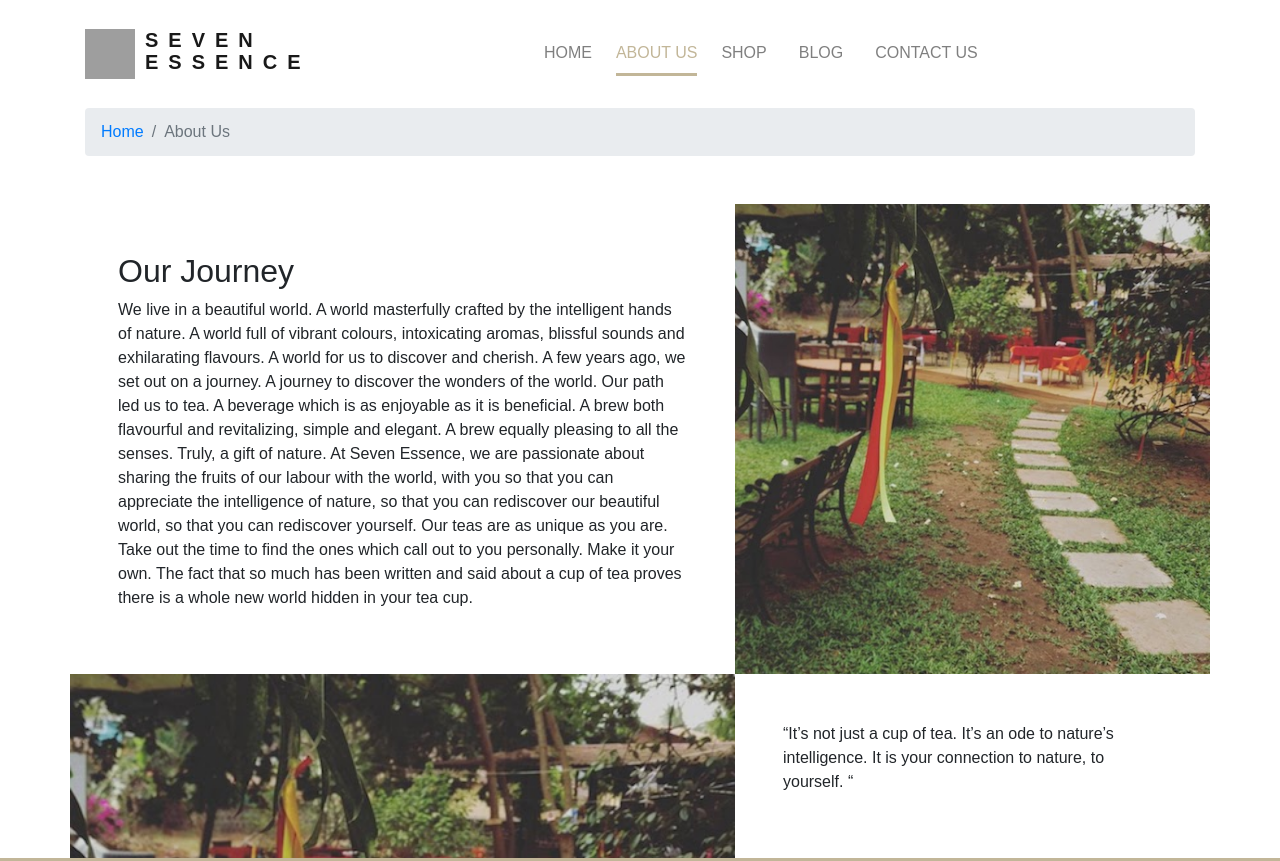
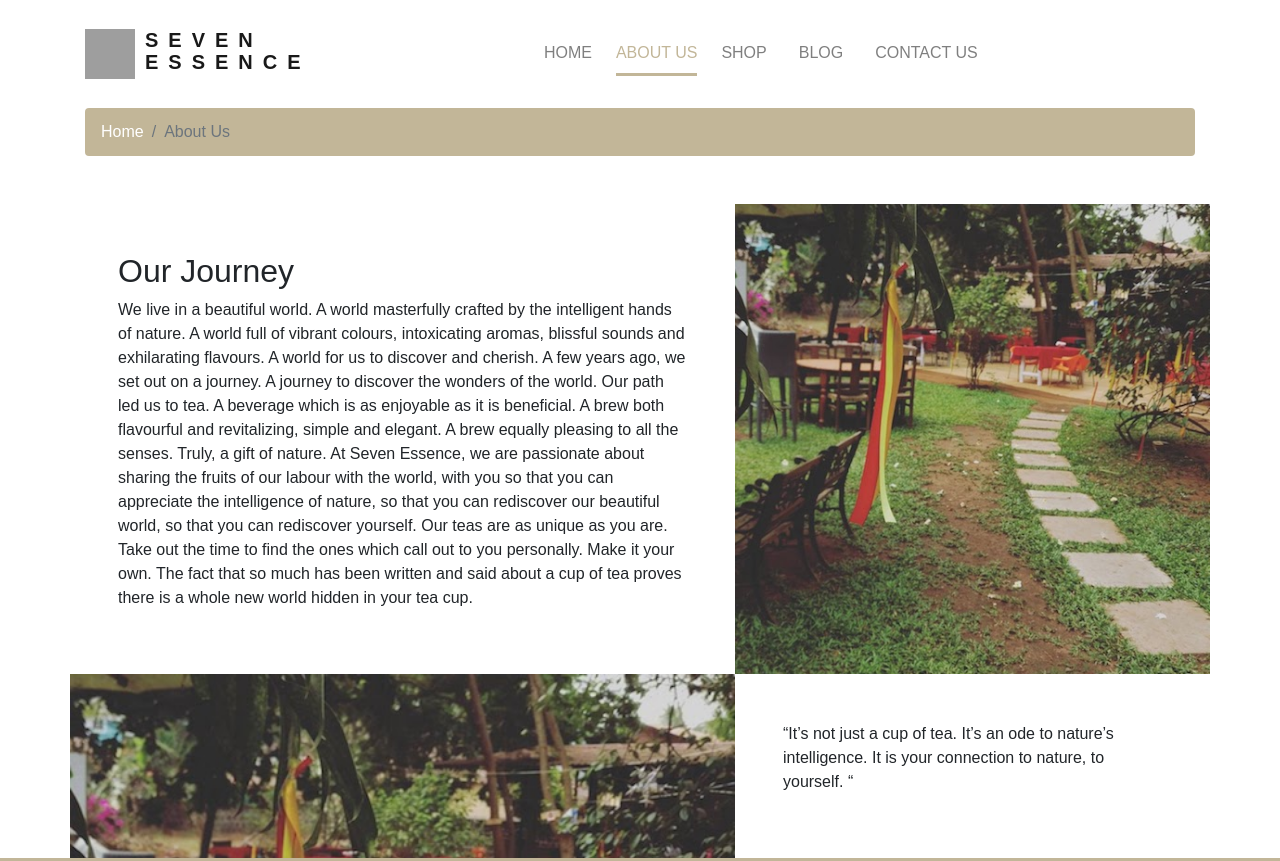
Before and after one commit to Raunak88/bs4, a website: page src/partials/aboutus.html in a window 1280 px wide. Shown: the top 861 px of the page. Drawn offline with nearby package versions, Linux system fonts and the light colour scheme; grey boxes are pictures that could not be loaded.

Commit message:
lots of work

```diff
--- a/src/partials/aboutus.html
+++ b/src/partials/aboutus.html
@@ -45,8 +45,8 @@
          </div>
       </nav>
       <div class="container">
-         <nav class="bg-theme" aria-label="breadcrumb">
-            <ol class="breadcrumb">
+         <nav aria-label="breadcrumb">
+            <ol class="breadcrumb bg-theme">
                <li class="breadcrumb-item"><a href="../index.html">Home</a></li>
                <li class="breadcrumb-item active" aria-current="page">About Us</li>
             </ol>
--- a/src/scss/typography.scss
+++ b/src/scss/typography.scss
@@ -21,5 +21,6 @@ body{
     }
     a{
         text-decoration:none;
+        color:white;
     }
 }
```
Also changed, not shown: src/partials/blog.html (+2 -2 lines), src/partials/shop.html (+2 -2 lines), src/css/styles.css, src/css/typography.css.
